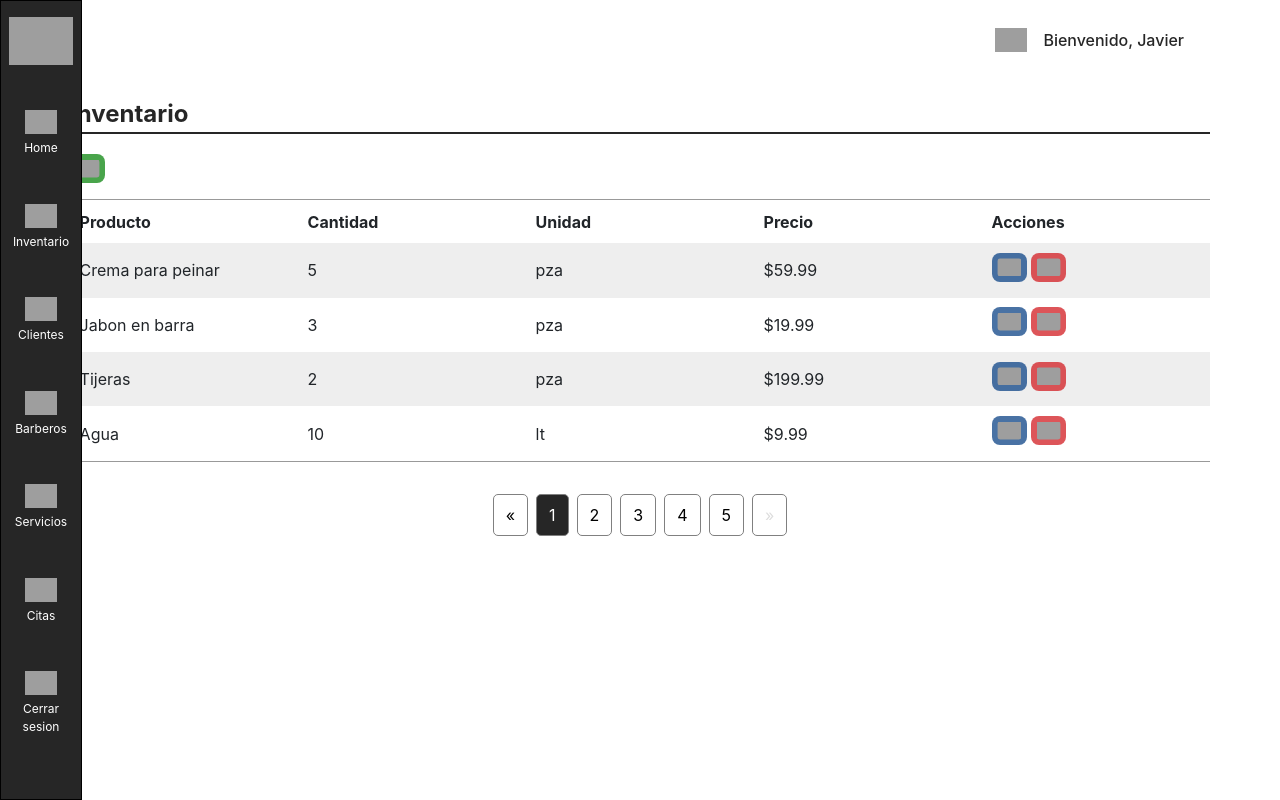
After one commit to Krarid/barberia, a FastAPI app: template app/templates/stock.html in a window 1280 px wide. The commit adds this page. Run offline with FastAPI, Linux system fonts and the light colour scheme; the template is opened without the code that fills it, so the values that code supplies are empty; grey boxes are pictures that could not be loaded.

Commit message:
feat: add stock page

```diff
--- a/app/static/css/styles.css
+++ b/app/static/css/styles.css
@@ -242,6 +242,90 @@ header {
   max-width:700px;
 }
 
+.header-title {
+  margin-top: 6rem;
+  border-bottom: 2px solid var(--black-barber);
+  color: var(--black-barber);
+}
+
+table {
+  table-layout: fixed;
+  width: 100%;
+  margin: 10px auto;
+  border-collapse: collapse;
+  border-top: 1px solid #999999;
+  border-bottom: 1px solid #999999;
+}
+
+th,
+td {
+  padding: 0.6em;
+}
+
+tbody tr:nth-child(odd) {
+  background-color: #eeeeee;
+}
+
+.icon > img {
+  padding: 0.35rem;
+  border-radius: 0.5rem;
+  cursor: pointer;
+}
+
+.add {
+  background-color: rgba(28, 142, 30, 0.8);
+}
+
+.add:hover {
+  background-color: rgba(28, 142, 30, 1);
+}
+
+.edit {
+  background-color: rgba(28, 79, 142, 0.8);
+}
+
+.edit:hover {
+  background-color: var(--blue-barber);
+}
+
+.delete {
+  background-color: rgba(213, 43, 48, 0.8);
+}
+
+.delete:hover {
+  background-color: var(--red-barber);
+}
+
+/* Pagination */
+.pagination {
+  display: flex;
+  justify-content: center;
+  list-style: none;
+  padding: 0px;
+  margin-top: 2rem;
+}
+
+.pagination li a {
+  display: block;
+  padding: 8px 12px;
+  text-decoration: none;
+  border: 1px solid gray;
+  color: black;
+  margin: 0 4px;
+  border-radius: 5px;
+}
+
+.pagination li a.active {
+  background-color: var(--black-barber);
+  color: white;
+}
+
+.pagination li a.disabled {
+  color: #dddddd;
+  cursor: not-allowed;
+  pointer-events: none;
+}
+
 /* TEXT ANIMATION */
 .shadow-dance-text {
     font-size: 3rem;
--- /dev/null
+++ b/app/templates/stock.html
@@ -0,0 +1,123 @@
+{% include 'layout.html' %}
+
+<section class="container">
+    <div class="menu">
+        <div class="menu-item">
+            <div><img src="../static/images/dorado-negro-no-bg.png" alt="home" width="64"/></div>
+        </div>
+        <div class="menu-item">
+            <div><img src="../static/images/home.png" alt="home" width="32"/></div>
+            <div>Home</div>
+        </div>
+        <div class="menu-item">
+            <div><img src="../static/images/product.png" alt="stock" width="32"/></div>
+            <div>Inventario</div>
+        </div>
+        <div class="menu-item">
+            <div><img src="../static/images/customer.png" alt="clients" width="32"/></div>
+            <div>Clientes</div>
+        </div>
+        <div class="menu-item">
+            <div><img src="../static/images/hairstyle.png" alt="employees" width="32"/></div>
+            <div>Barberos</div>
+        </div>
+        <div class="menu-item">
+            <div><img src="../static/images/scissors.png" alt="services" width="32"/></div>
+            <div>Servicios</div>
+        </div>
+        <div class="menu-item">
+            <div><img src="../static/images/calendar.png" alt="appointments" width="32"/></div>
+            <div>Citas</div>
+        </div>
+        <div class="menu-item">
+            <div><img src="../static/images/sign-out.png" alt="sign out" width="32"/></div>
+            <div>Cerrar sesion</div>
+        </div>
+    </div>
+
+    <header>
+        <div class="account"><img src="../static/images/user.png" alt="user" width="32"/>Bienvenido, Javier</div>
+    </header>
+
+    <h1 class="header-title">Inventario</h1>
+
+    <div class="icon">
+        <img class="add" src="../static/images/add.png" alt="Add" width="24"/>
+    </div>
+
+    <table>
+        <thead>
+            <tr>
+                <th>Producto</th>
+                <th>Cantidad</th>
+                <th>Unidad</th>
+                <th>Precio</th>
+                <th>Acciones</th>
+            </tr>
+        </thead>
+        <tbody>
+            <tr>
+                <td>Crema para peinar</td>
+                <td>5</td>
+                <td>pza</td>
+                <td>$59.99</td>
+                <td>
+                    <div class="icon">
+                        <img class="edit" src="../static/images/edit.png" alt="Edit" width="24"/>
+                        <img class="delete" src="../static/images/delete.png" alt="Delete" width="24"/>
+                    </div>
+                </td>
+            </tr>
+            <tr>
+                <td>Jabon en barra</td>
+                <td>3</td>
+                <td>pza</td>
+                <td>$19.99</td>
+                <td>
+                    <div class="icon">
+                        <img class="edit" src="../static/images/edit.png" alt="Edit" width="24"/>
+                        <img class="delete" src="../static/images/delete.png" alt="Delete" width="24"/>
+                    </div>
+                </td>
+            </tr>
+            <tr>
+                <td>Tijeras</td>
+                <td>2</td>
+                <td>pza</td>
+                <td>$199.99</td>
+                <td>
+                    <div class="icon">
+                        <img class="edit" src="../static/images/edit.png" alt="Edit" width="24"/>
+                        <img class="delete" src="../static/images/delete.png" alt="Delete" width="24"/>
+                    </div>
+                </td>
+            </tr>
+            <tr>
+                <td>Agua</td>
+                <td>10</td>
+                <td>lt</td>
+                <td>$9.99</td>
+                <td>
+                    <div class="icon">
+                        <img class="edit" src="../static/images/edit.png" alt="Edit" width="24"/>
+                        <img class="delete" src="../static/images/delete.png" alt="Delete" width="24"/>
+                    </div>
+                </td>
+            </tr>
+        </tbody>
+    </table>
+
+    <ul class="pagination">
+      <li><a href="#">&laquo;</a></li>
+      <li><a class="active" href="#">1</a></li>
+      <li><a href="#">2</a></li>
+      <li><a href="#">3</a></li>
+      <li><a href="#">4</a></li>
+      <li><a href="#">5</a></li>
+      <li><a class="disabled" href="#">&raquo;</a></li>
+    </ul>
+</section>
+
+<!-- <a href="https://www.flaticon.es/iconos-gratis/editar" title="editar iconos">Editar iconos creados por Freepik - Flaticon</a> -->
+<!-- <a href="https://www.flaticon.es/iconos-gratis/ui" title="ui iconos">Ui iconos creados por Us and Up - Flaticon</a> -->
+<!-- <a href="https://www.flaticon.es/iconos-gratis/producto" title="producto iconos">Producto iconos creados por Freepik - Flaticon</a> -->
```
Also changed, not shown: app/routers/stock.py (+11 -1 lines).
